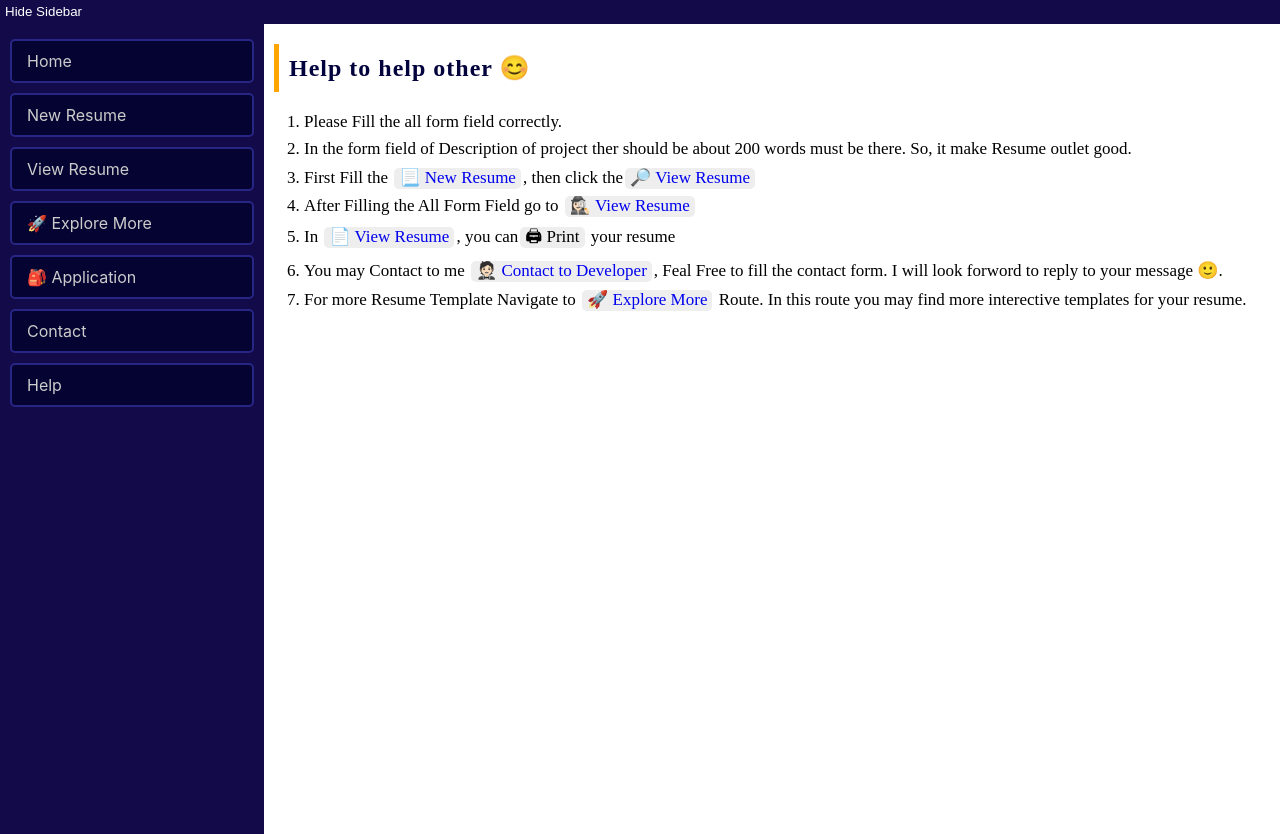
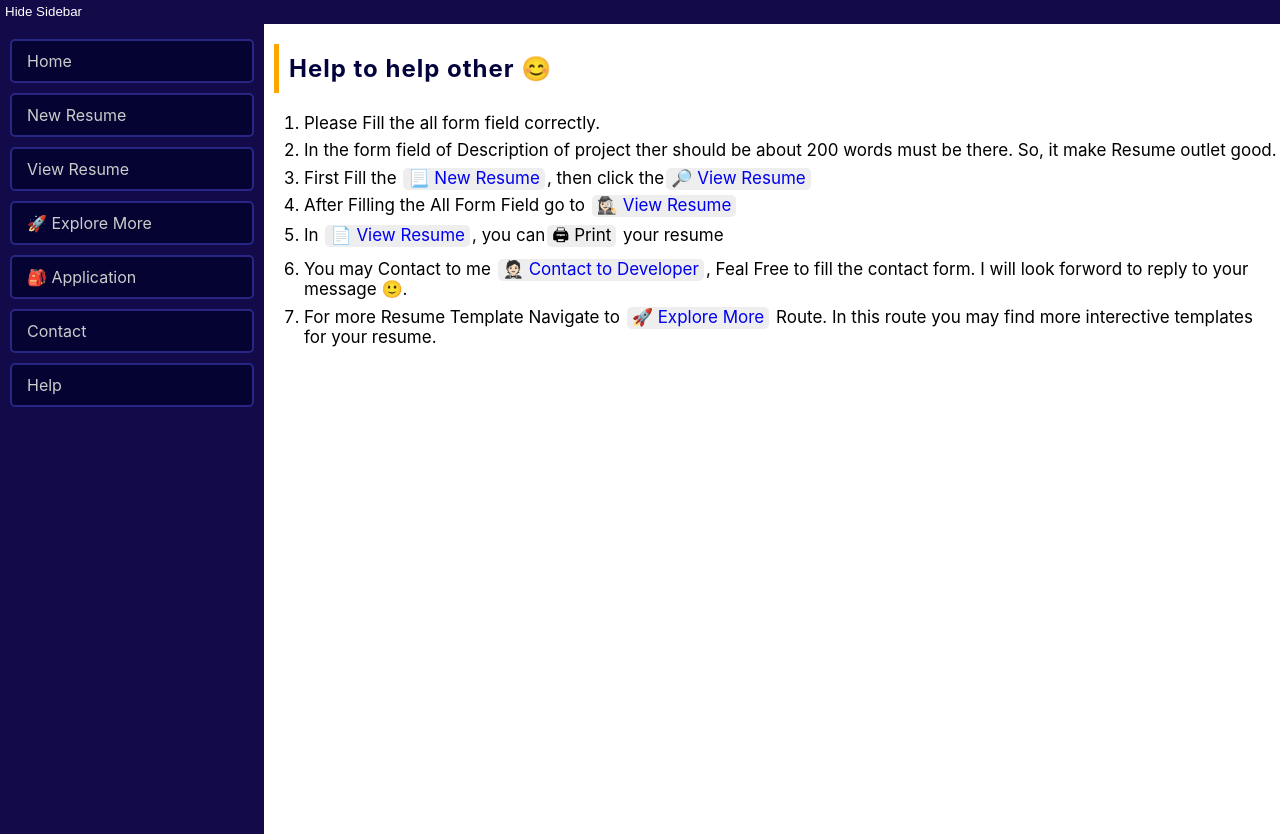
Before and after one commit to devsany/resume-builder, a React (Create React App) app: page /help in a window 1280 px wide. Built offline with nearby package versions, Linux system fonts and the light colour scheme.

Commit message:
update font family

```diff
--- a/src/App.css
+++ b/src/App.css
@@ -107,7 +107,8 @@ h2 {
   color: rgb(2, 2, 61);
   margin-left: 10px;
   border-left: 5px solid orange;
-  font-family: cursive;
+  font-family: -apple-system, system-ui, "Segoe UI", Roboto, "Helvetica Neue",
+    Ubuntu, sans-serif;
 }
 .containt {
   display: flex;
@@ -142,7 +143,8 @@ h2 {
   font-style: italic;
   font-weight: 700;
   color: rgb(51, 51, 51);
-  font-family: cursive;
+  font-family: -apple-system, system-ui, "Segoe UI", Roboto, "Helvetica Neue",
+    Ubuntu, sans-serif;
 }
 .containt_description {
   text-align: center;
@@ -383,7 +385,8 @@ CSS */
   border-radius: "5px";
 }
 .help_orderd_list ol li {
-  font-family: cursive;
+  font-family: -apple-system, system-ui, "Segoe UI", Roboto, "Helvetica Neue",
+    Ubuntu, sans-serif;
   font-size: 17px;
   margin-top: 7.5px;
 }
@@ -506,7 +509,8 @@ CSS */
   border-radius: "5px";
 }
 .help_orderd_list ol li {
-  font-family: cursive;
+  font-family: -apple-system, system-ui, "Segoe UI", Roboto, "Helvetica Neue",
+    Ubuntu, sans-serif;
   font-size: 17px;
   margin-top: 7.5px;
 }
```
